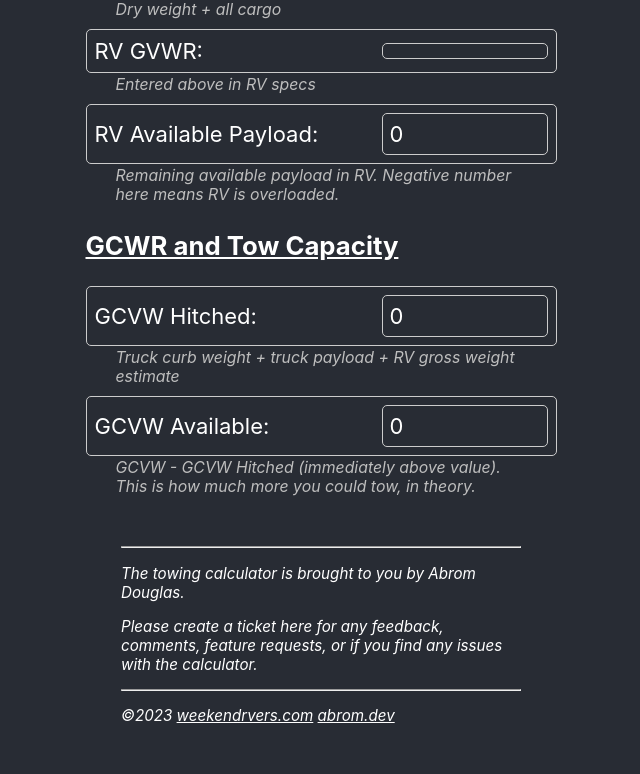
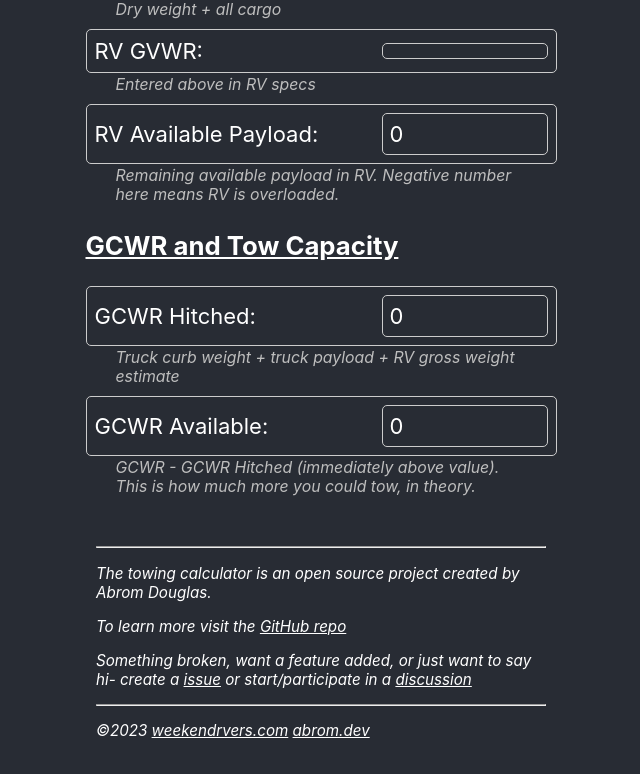
Before and after one commit to iamabrom/towcalculator, a React (Create React App) app in the folder tow-calculator/: page / in a window 1280 px wide. Shown: the part 2254-3028 px from the top of the page, without its empty margins (319-959 px from the left). Built offline with nearby package versions, Linux system fonts and the light colour scheme.

Commit message:
Footer and bug fix
Added additional info to the footer and made minor corrections

```diff
--- a/tow-calculator/src/App.css
+++ b/tow-calculator/src/App.css
@@ -105,7 +105,7 @@ input[type="number"],
   font-style: italic;
   text-align: left;
   margin-top: 50px;
-  max-width: 400px;
+  max-width: 450px;
   margin-left: auto;
   margin-right: auto;
 }
--- a/tow-calculator/src/Calculator.tsx
+++ b/tow-calculator/src/Calculator.tsx
@@ -363,26 +363,51 @@ const Calculator = () => {
       {/* ============================ GCWR and Tow Capacity ============================ */}
       <h3>GCWR and Tow Capacity</h3>
       <div className="input-group">
-        <span className="result-label">GCVW Hitched:</span>
+        <span className="result-label">GCWR Hitched:</span>
         <span className="result-value">{GCVWHitched.toLocaleString()}</span>
       </div>
       <div className="HelpText">
         Truck curb weight + truck payload + RV gross weight estimate
       </div>
       <div className="input-group">
-        <span className="result-label">GCVW Available:</span>
+        <span className="result-label">GCWR Available:</span>
         <span className="result-value">{GCVWAvailable.toLocaleString()}</span>
       </div>
       <div className="HelpText">
-        GCVW - GCVW Hitched (immediately above value). This is how much more you
+        GCWR - GCWR Hitched (immediately above value). This is how much more you
         could tow, in theory.
       </div>
       <div className="footer">
         <hr></hr>
-        <p>The towing calculator is brought to you by Abrom Douglas.</p>
         <p>
-          Please create a ticket here for any feedback, comments, feature
-          requests, or if you find any issues with the calculator.
+          The towing calculator is an open source project created by Abrom
+          Douglas.
+        </p>
+        <p>
+          To learn more visit the{" "}
+          <a
+            href="https://github.com/iamabrom/tow-calculator.weekendrvers.com#readme"
+            target="_blank"
+          >
+            GitHub repo
+          </a>
+        </p>
+        <p>
+          Something broken, want a feature added, or just want to say hi- create
+          a{" "}
+          <a
+            href="https://github.com/iamabrom/tow-calculator.weekendrvers.com/issues/new"
+            target="_blank"
+          >
+            issue
+          </a>{" "}
+          or start/participate in a{" "}
+          <a
+            href="https://github.com/iamabrom/tow-calculator.weekendrvers.com/discussions"
+            target="_blank"
+          >
+            discussion
+          </a>
         </p>
         <hr></hr>
         <p>
```
